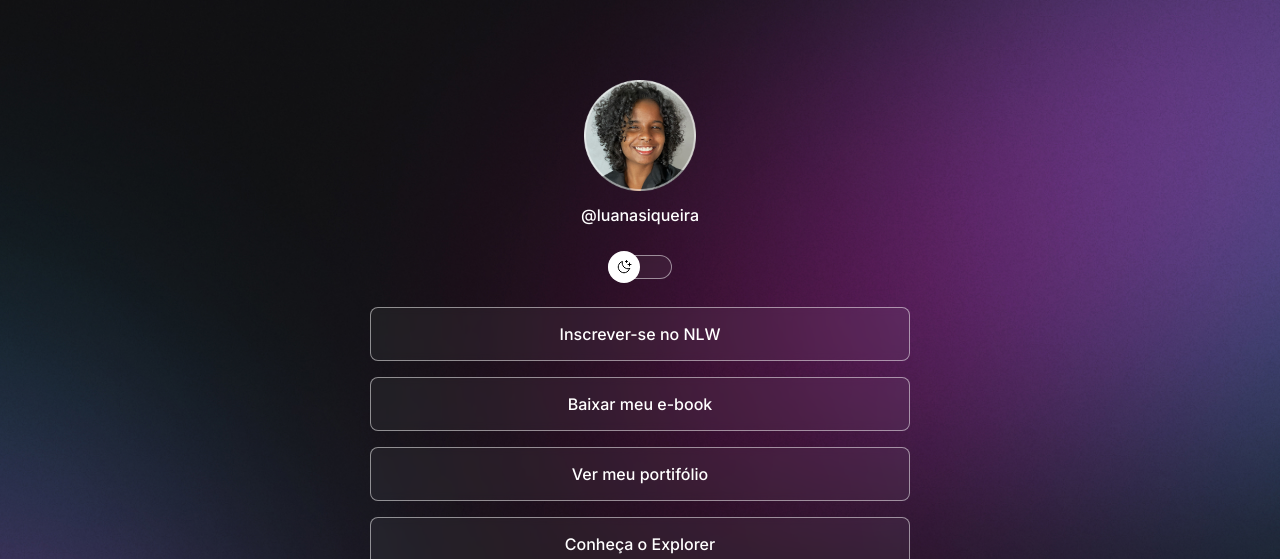
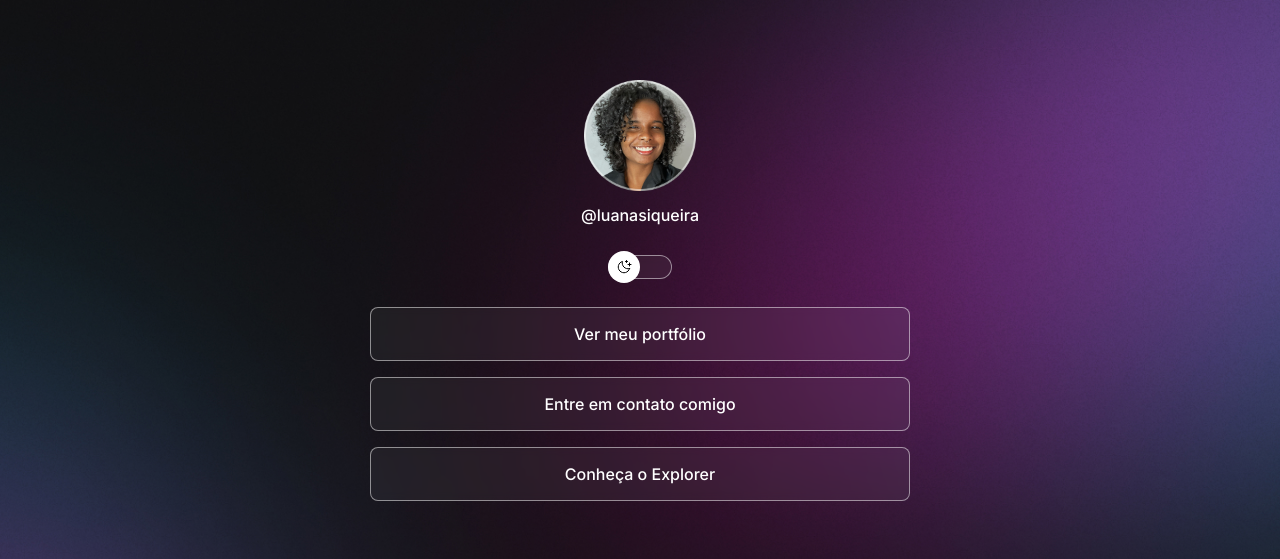
Before and after one commit to Luasiq/DevLinks_Project, a plain HTML site: page index.html in a window 1280 px wide. Shown: the top 559 px of the page. Drawn offline with nearby package versions, Linux system fonts and the light colour scheme.

Commit message:
add links index

```diff
--- a/index.html
+++ b/index.html
@@ -30,14 +30,13 @@
 
       <ul>
         <li>
-          <a href="#">Inscrever-se no NLW</a>
+          <a href="https://github.com/luasiq">Ver meu portfólio</a>
         </li>
+
         <li>
-          <a href="#">Baixar meu e-book</a>
+          <a href="https://wa.me/5527997030339">Entre em contato comigo</a>
         </li>
-        <li>
-          <a href="https://github.com/luasiq">Ver meu portifólio</a>
-        </li>
+
         <li>
           <a href="https://rocketseat.com.br/explorer" target="_blank"
             >Conheça o Explorer</a
@@ -53,8 +52,8 @@
           <ion-icon name="logo-instagram"></ion-icon>
         </a>
 
-        <a href="https://youtube.com/luasiq" target="_blank">
-          <ion-icon name="logo-youtube"></ion-icon>
+        <a href="mailto:luasiq@hotmail.com" target="_blank">
+          <ion-icon name="mail-outline"></ion-icon>
         </a>
 
         <a href="https://linkedin.com/in/luasiq" target="_blank">
```
